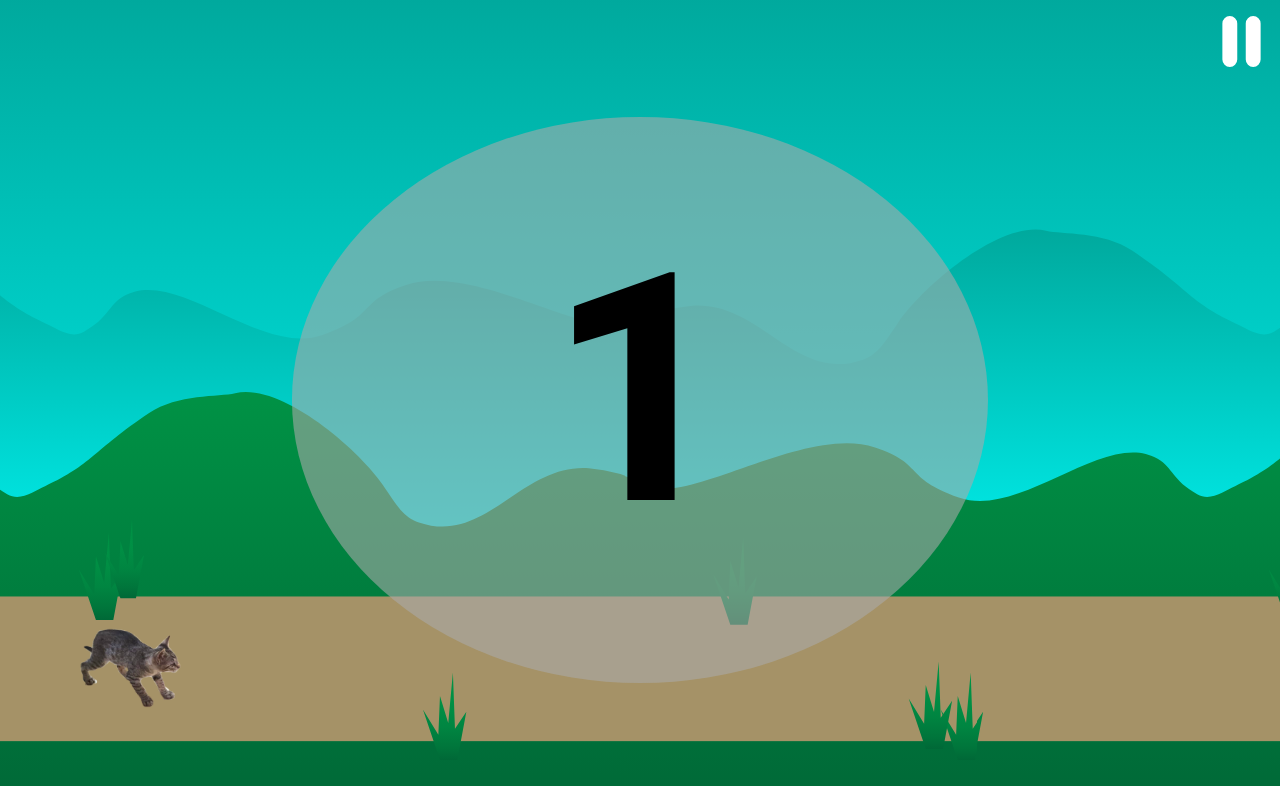
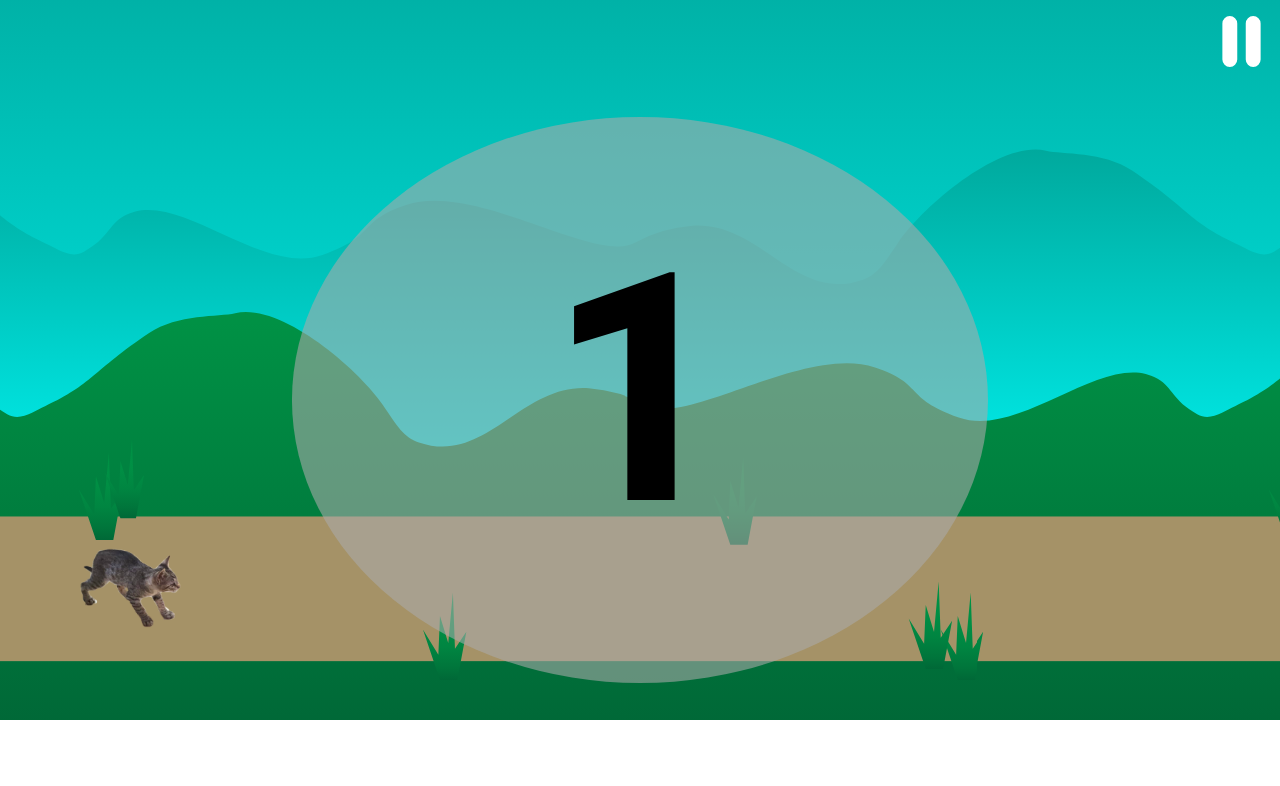
Before and after one commit to TamarStupp/TembelRun, a plain HTML site: page index.html in a window 1280 px wide. Both pictures are taken after a click on the button "בואו נתחיל!". Drawn offline with Linux system fonts and the light colour scheme.

Commit message:
change layout to safari

```diff
--- a/style.css
+++ b/style.css
@@ -37,6 +37,7 @@ body, html {
 body {
     background-image: url("assets/media/background.svg"), url("assets/media/background.svg");
     background-position: center top;
+    background-position-y: -10vh;
     background-size: 93% 100%;
     background-repeat: repeat-x;
     /* animation: bg-animation 2s infinite; */
@@ -65,7 +66,7 @@ body {
     background-repeat: repeat-x;
     /* transition: background-position 1s; */
     position: absolute;
-    bottom: 5vh;
+    bottom: 15vh;
     z-index: -1;
 
 }
@@ -74,7 +75,7 @@ body {
     height: 10vh;
     width: auto;
     position: absolute;
-    bottom: 11.5vh;
+    bottom: 21.5vh;
     left: 6vw;
     filter: brightness(1.5);
     /* animation: jump var(--jump-time) cubic-bezier(0.43, -0.01, 0.79, 1.13) infinite; */
@@ -88,7 +89,7 @@ body {
 
 .obstacle {
     position: absolute;
-    bottom: 11.5vh;
+    bottom: 21.5vh;
     right: 0vw;
     width: 3vw;
     transition: right 0.1s;
```
